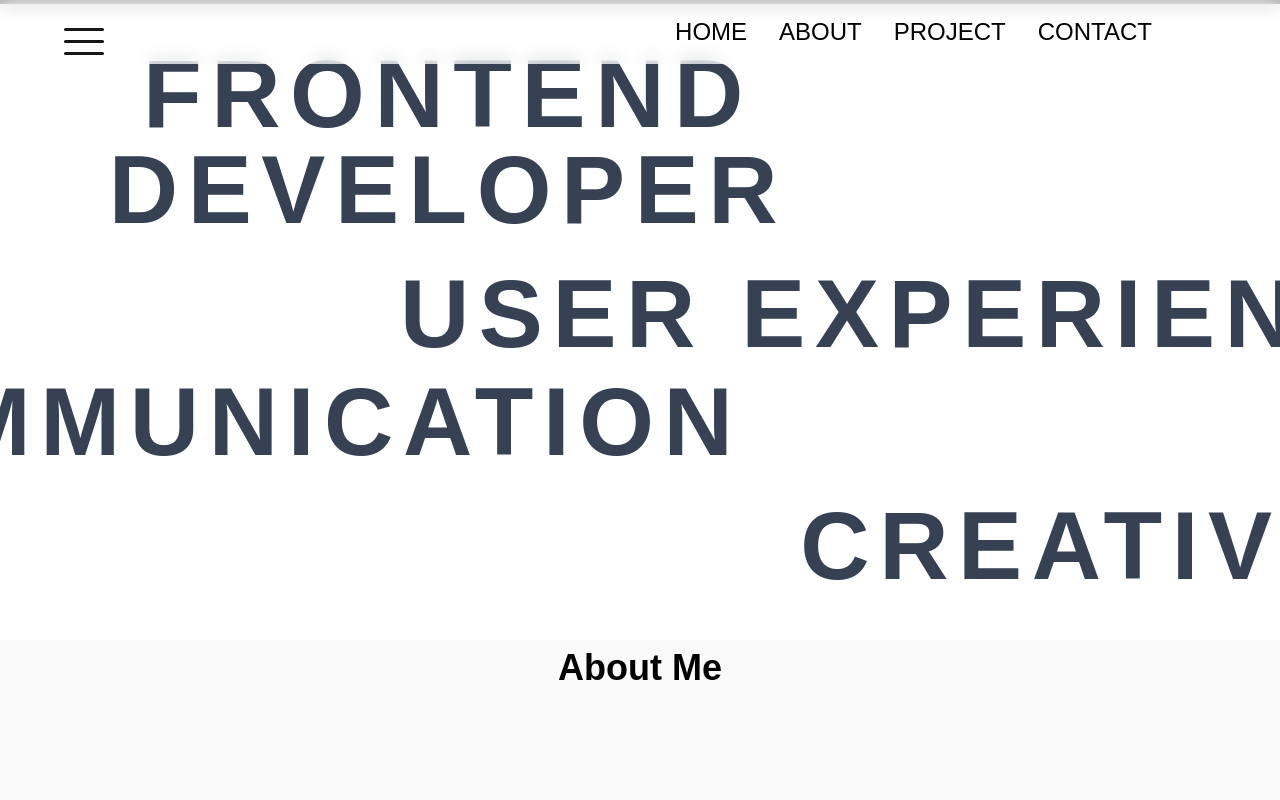
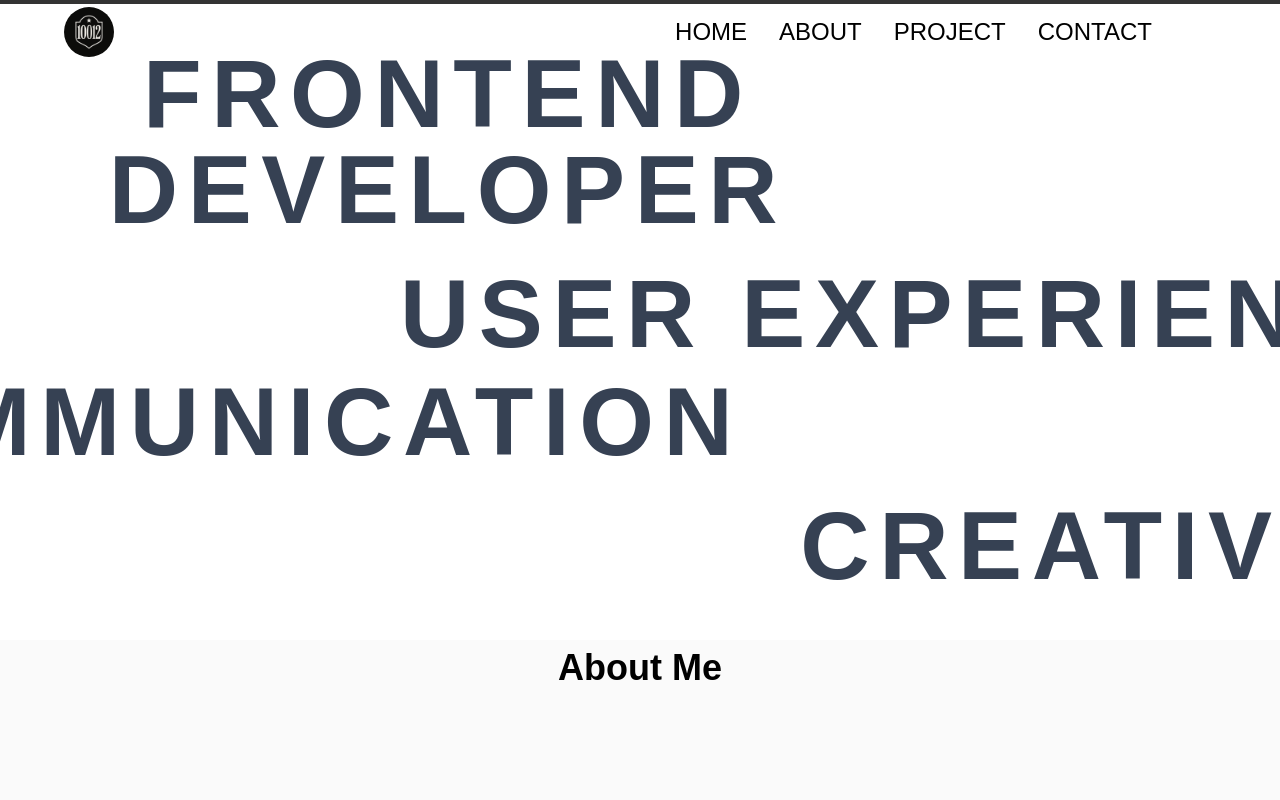
Before and after one commit to nas7062/PORTPOLIO, a React (Vite) app: page / in a window 1280 px wide. Shown: the top 800 px of the page. Built offline with nearby package versions, Linux system fonts and the light colour scheme; a web font is replaced by a local one.

Commit message:
feta : 로고 추가

```diff
--- a/src/components/Header.tsx
+++ b/src/components/Header.tsx
@@ -1,6 +1,6 @@
 import { useState } from 'react';
 import HamButton from './HamButton';
-
+import logoImage from '../assets/logo.png';
 const links = [
   { id: 'home', label: 'HOME' },
   { id: 'about', label: 'ABOUT' },
@@ -10,7 +10,6 @@ const links = [
 
 export default function Header() {
   const [open, setOpen] = useState(false);
-
   const scrollToId = (id: string) => {
     const el = document.getElementById(id);
     if (!el) return;
@@ -19,13 +18,20 @@ export default function Header() {
   };
 
   return (
-    <header className="fixed inset-x-0 top-0 z-50 bg-white/80 backdrop-blur supports-[backdrop-filter]:bg-white/60">
+    <header className="fixed inset-x-0 top-0 z-50  ">
       <div className="mx-auto flex h-16 max-w-6xl items-center justify-between px-4">
         {/* 왼쪽: 햄버거(모바일) */}
-        <HamButton isOpen={open} onToggle={setOpen} label="navigation menu" />
-
+        <HamButton isOpen={open} onToggle={setOpen} label="navigation menu" className="md:hidden" />
+        <img
+          src={logoImage}
+          alt="로고"
+          width={50}
+          height={50}
+          className="rounded-full absolute left-16 cursor-pointer"
+          onClick={() => scrollToId('home')}
+        />
         {/* 오른쪽: 링크(데스크톱) */}
-        <nav className="absolute right-32 text-2xl flex  items-center gap-8 ">
+        <nav className="absolute right-32 text-2xl hidden md:flex  items-center gap-8 ">
           {links.map((l) => (
             <button
               key={l.id}
@@ -40,7 +46,7 @@ export default function Header() {
 
       {/* 모바일 드롭다운 메뉴 */}
       {open && (
-        <nav className="md:hidden border-t bg-white">
+        <nav className="md:hidden border-t border-gray-300 bg-white">
           <ul className="flex flex-col p-4">
             {links.map((l) => (
               <li key={l.id}>
```
Also changed, not shown: src/assets/logo.png (added).
